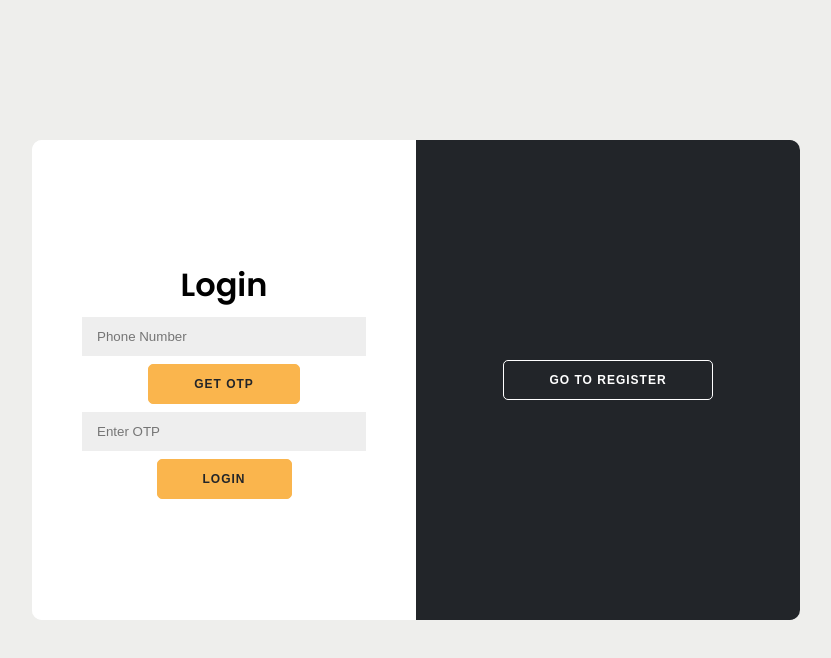
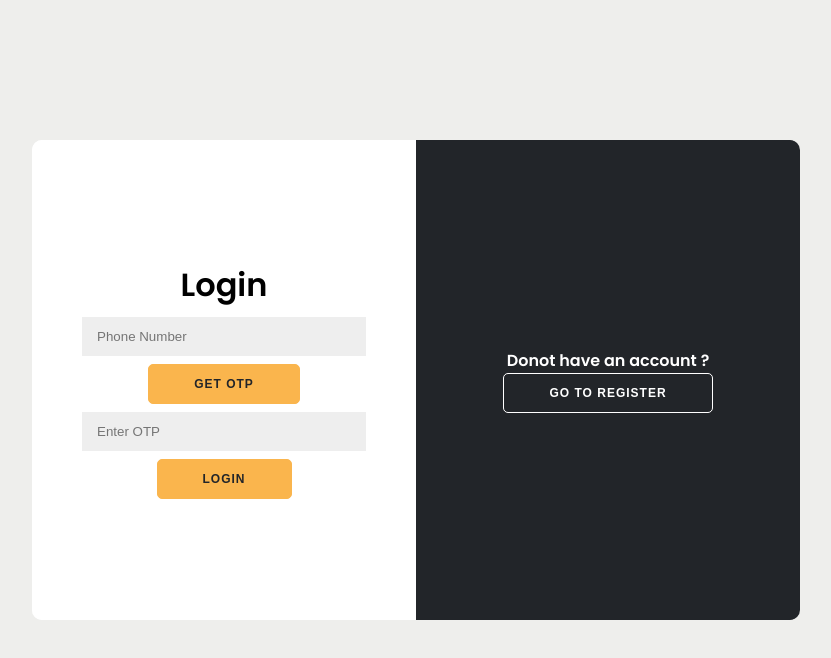
Before and after one commit to Gourab-18/project-medsys, a React (Create React App) app: page / in a window 1280 px wide. Shown: the top 658 px of the page, without its empty margins (224-1055 px from the left). Built offline with nearby package versions, Linux system fonts and the light colour scheme.

Commit message:
login card improvements

```diff
--- a/src/components/loginResgister/LoginRegister.js
+++ b/src/components/loginResgister/LoginRegister.js
@@ -27,6 +27,7 @@ const LoginRegister = () => {
       <div className="overlay-container">
         <div className="overlay">
           <div className="overlay-panel overlay-left">
+            <h4>Already created an account ?</h4>
             <button
               className="ghost"
               id="signIn"
@@ -36,6 +37,7 @@ const LoginRegister = () => {
             </button>
           </div>
           <div className="overlay-panel overlay-right">
+            <h4>Donot have an account ?</h4>
             <button
               className="ghost"
               id="signUp"
```
